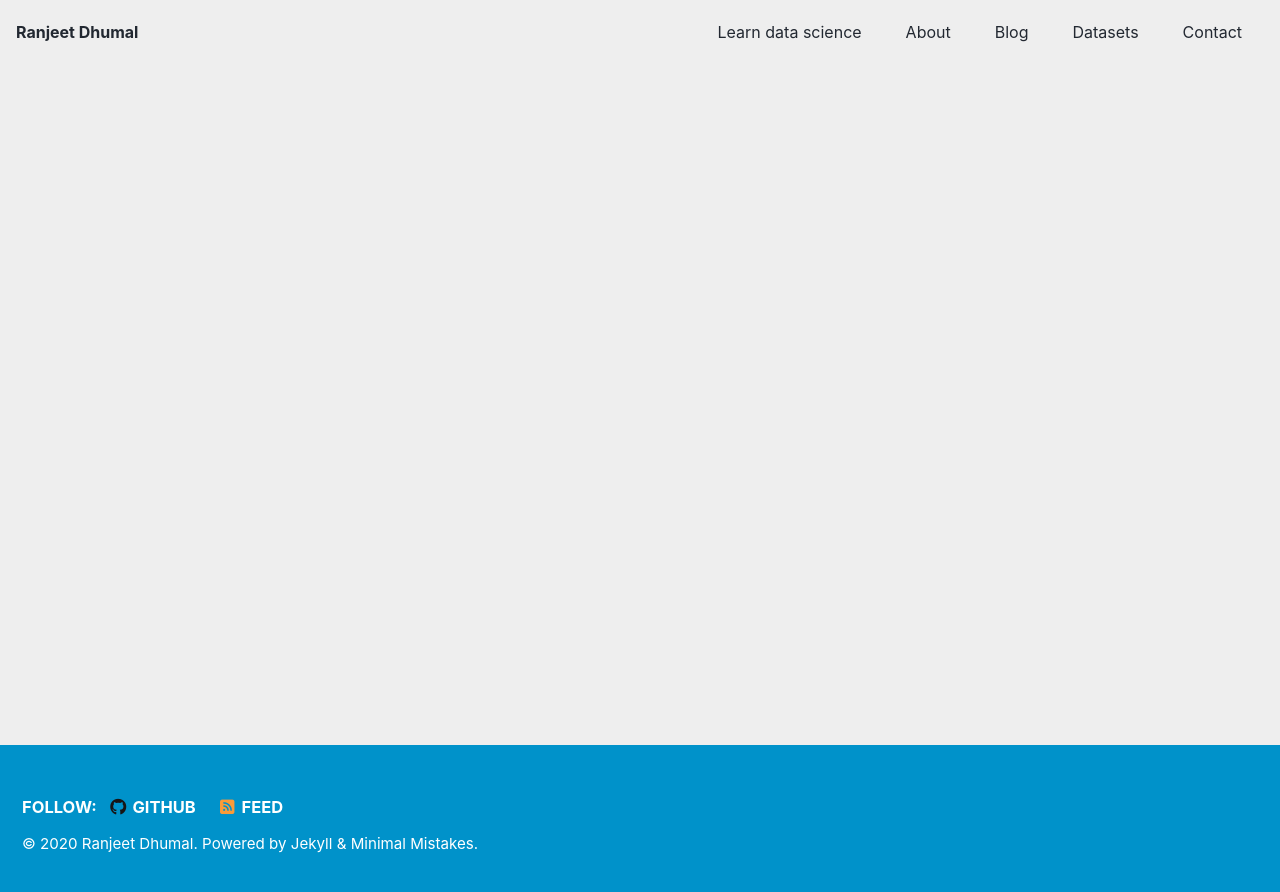
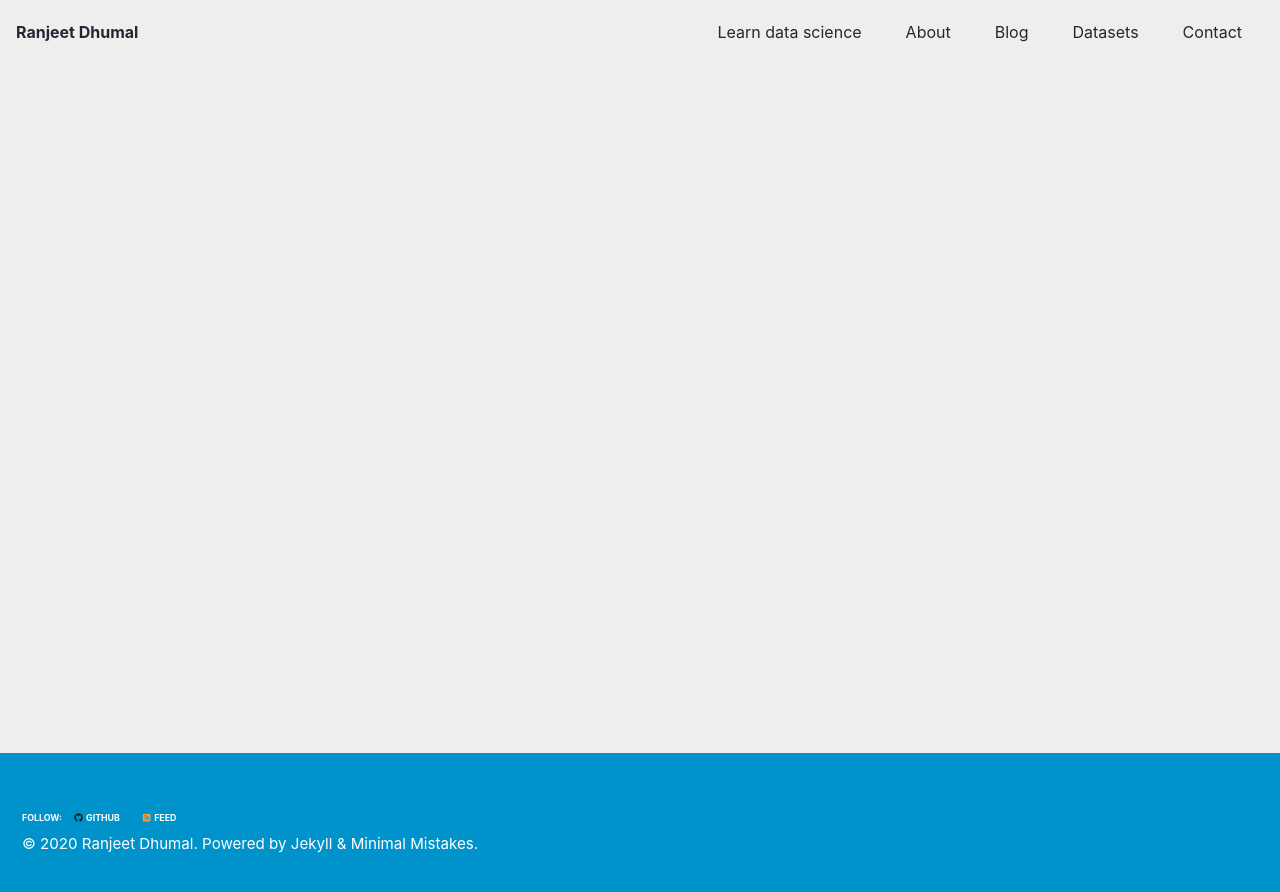
Before and after one commit to ranjeetds/ranjeetds.github.io, a Jekyll site: the page built from index.html, in a window 1280 px wide. Shown: the top 892 px of the page. Built offline with Jekyll 4.4.1, drawn with Linux system fonts in a browser that asks for light colours; cached includes are drawn as plain includes; nearby versions of some CDN libraries; the list of posts is cut into pages by our own code.

Commit message:
Update _footer.scss

```diff
--- a/_sass/minimal-mistakes/_footer.scss
+++ b/_sass/minimal-mistakes/_footer.scss
@@ -64,7 +64,7 @@
     padding-top: 5px;
     padding-bottom: 5px;
     font-family: $sans-serif-narrow;
-    font-size: $type-size-6;
+    font-size: 0.4rem;
     text-transform: uppercase;
   }
 
```
